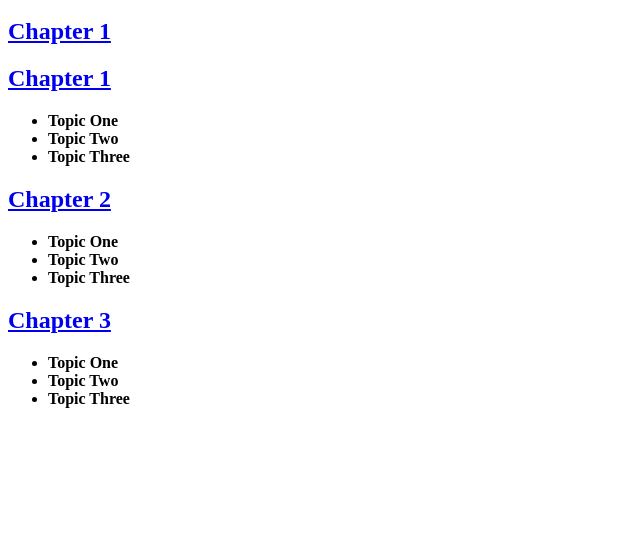
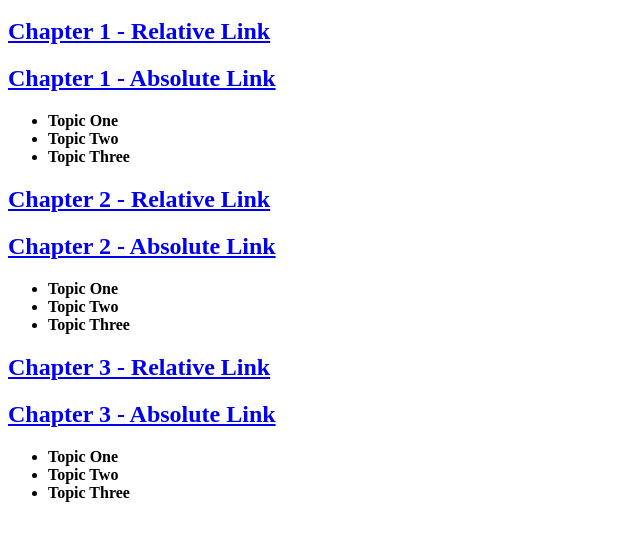
Before and after one commit to JenniferL921/Absolute-Links-and-Relative-Links-Practice, a plain HTML site: page toc.html in a window 1280 px wide. Shown: the part 48-588 px from the top of the page, without its empty margins (0-640 px from the left). Drawn offline with Linux system fonts and the light colour scheme.

Commit message:
Update toc.html

```diff
--- a/toc.html
+++ b/toc.html
@@ -7,8 +7,8 @@
 <body>
 <h1>Table of Contents</h1>
 
-<h2><a href="chapter1.html">Chapter 1</a></h2>
-<h2><a href="chapter1.html" target="_blank">Chapter 1</a></h2>
+<h2><a href="chapter1.html">Chapter 1 - Relative Link</a></h2>
+<h2><a href="chapter1.html" target="_blank">Chapter 1 - Absolute Link</a></h2>
 
 	<ul>
 		<li><b>Topic One</b></li>
@@ -16,14 +16,16 @@
 		<li><b>Topic Three</b></li>
 	</ul>
 
-<h2><a href="chapter2.html">Chapter 2</a></h2>
+<h2><a href="chapter2.html">Chapter 2 - Relative Link</a></h2>
+<h2><a href="chaptere.html" target="_blank">Chapter 2 - Absolute Link</a></h2>
 	<ul>
 		<li><b>Topic One</b></li>
 		<li><b>Topic Two</b></li>
 		<li><b>Topic Three</b></li>
 	</ul>
 
-<h2><a href="chapter3.html">Chapter 3</a></h2>
+<h2><a href="chapter3.html">Chapter 3 - Relative Link</a></h2>
+<h2><a href="chapter3.html" target="_blank"> Chapter 3 - Absolute Link</a></h2>
 	<ul>
 		<li><b>Topic One</b></li>
 		<li><b>Topic Two</b></li>
```
